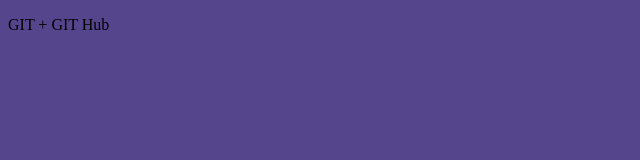
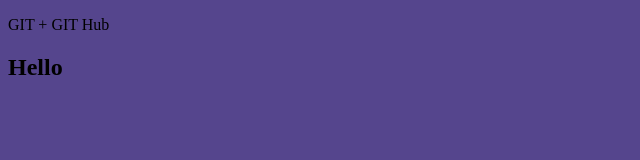
Before and after one commit to MashaTroyan/git-test, a plain HTML site: page index.html in a window 1280 px wide. Shown: the full height of the page, 0-640 px from the left. Drawn offline with Linux system fonts and the light colour scheme.

Commit message:
Наши изменение

```diff
--- a/css/main.css
+++ b/css/main.css
@@ -1,3 +1,6 @@
 body {
     background: rgb(85, 69, 141);
 }
+h2 {
+    border: 2px color gold;
+}
--- a/index.html
+++ b/index.html
@@ -9,5 +9,6 @@
 </head>
 <body>
     <p>GIT + GIT Hub</p>
+    <h2>Hello</h2>
 </body>
 </html>
```
